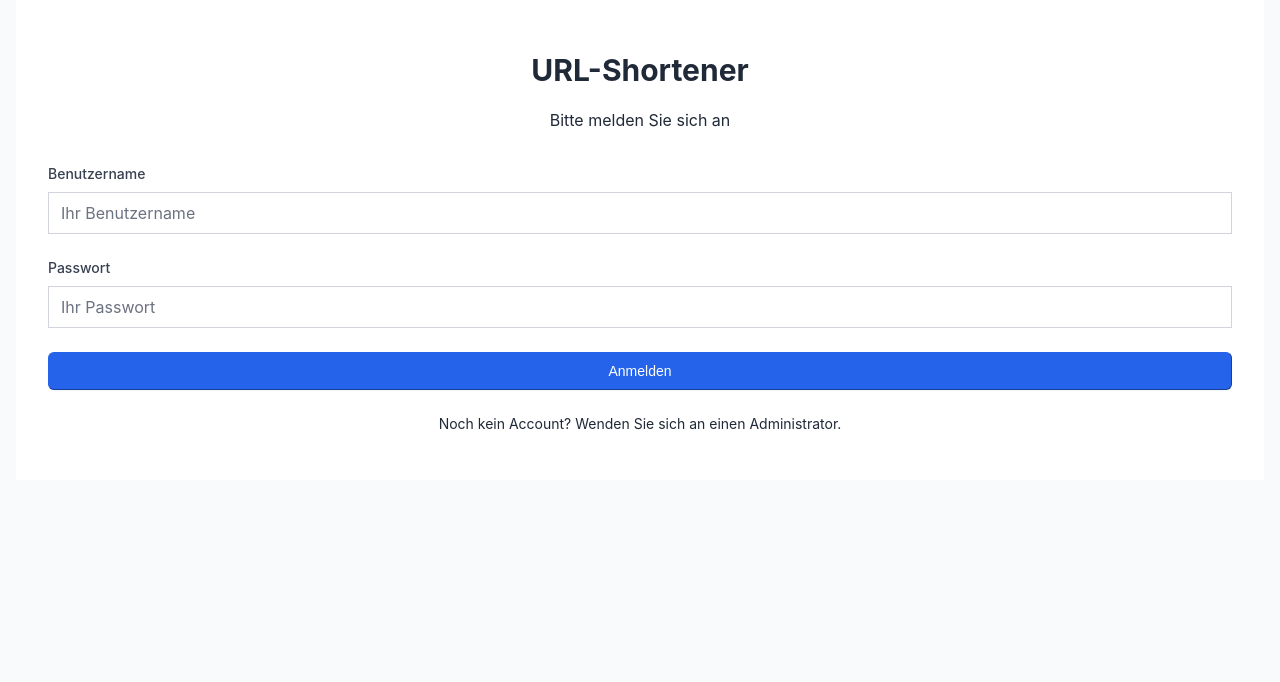
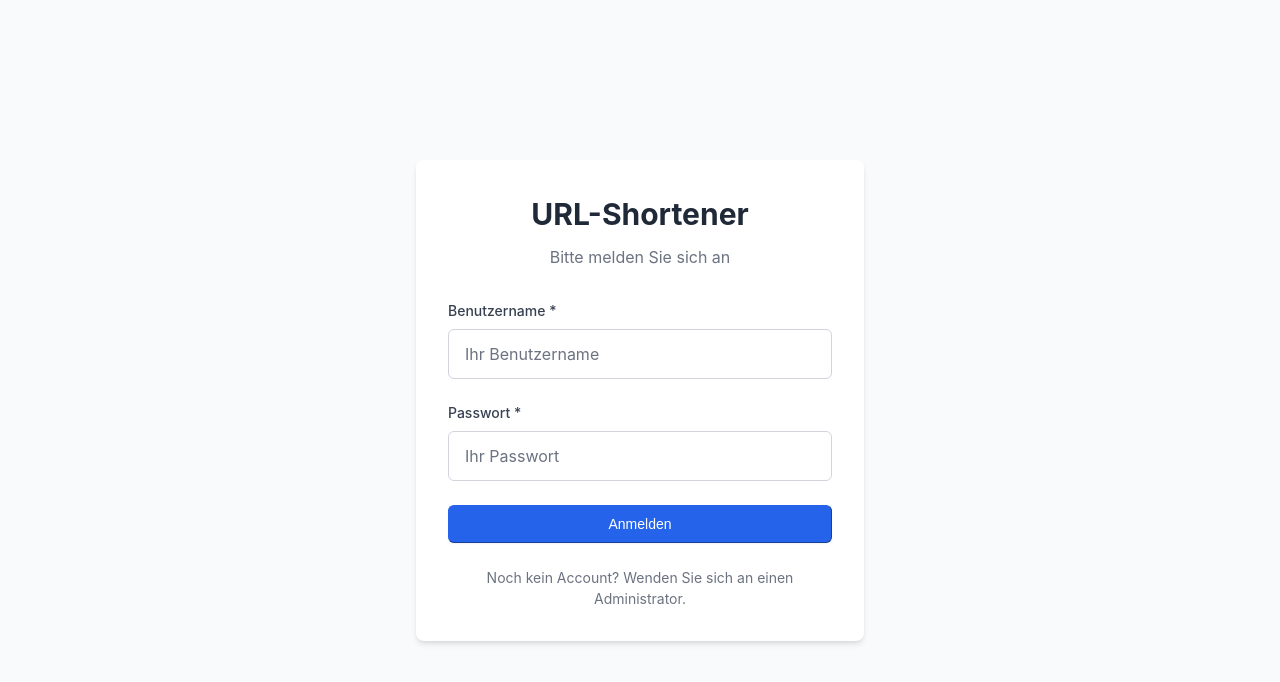
Before and after one commit to jschirrmacher/url-shortener, a Nuxt app: page /login in a window 1280 px wide. Shown: the top 682 px of the page. Built offline with nearby package versions, Linux system fonts and the light colour scheme; no server answers.

Commit message:
chore: simplify login page

```diff
--- a/assets/css/main.css
+++ b/assets/css/main.css
@@ -502,6 +502,40 @@ body {
 }
 
 /* Standard HTML-Elemente */
+h1 {
+  font-size: 1.875rem;
+  font-weight: bold;
+  color: var(--text-primary);
+  margin: 0 0 0.5rem 0;
+}
+
+p {
+  color: var(--text-secondary);
+  margin: 0;
+}
+
+form {
+  display: flex;
+  flex-direction: column;
+  gap: 1.5rem;
+}
+
+.error-message {
+  margin-top: 1rem;
+  padding: 0.75rem;
+  background-color: var(--error-bg);
+  border: 1px solid #fca5a5;
+  color: var(--error-color);
+  border-radius: 0.375rem;
+}
+
+.info-text {
+  margin-top: 1.5rem;
+  text-align: center;
+  font-size: 0.875rem;
+  color: var(--text-secondary);
+}
+
 input, textarea, select {
   font-family: inherit;
   font-size: inherit;
--- a/layouts/default.vue
+++ b/layouts/default.vue
@@ -14,7 +14,7 @@ const { user } = useAuth()
               <Logo class="h-12 w-auto" />
             </NuxtLink>
             <BaseButton
-              v-if="$route.path !== '/'"
+              v-if="$route.path !== '/' && $route.path !== '/login'"
               variant="ghost"
               size="sm"
               @click="$router.back()"
@@ -34,7 +34,7 @@ const { user } = useAuth()
               <UserMenu v-if="user" />
 
               <!-- Login Button (für nicht-eingeloggte Benutzer) -->
-              <NuxtLink v-else to="/login" class="login-button">
+              <NuxtLink v-else-if="$route.path !== '/login'" to="/login" class="login-button">
                 Anmelden
               </NuxtLink>
 
--- a/pages/login.vue
+++ b/pages/login.vue
@@ -8,14 +8,12 @@ onMounted(async (): Promise<void> => {
   }
 })
 
-// Reactive Data
 const username = ref<string>("")
 const password = ref<string>("")
 const loading = ref<boolean>(false)
 const error = ref<string>("")
 
-// Login Handler
-const login = async (): Promise<void> => {
+const login = async function(): Promise<void> {
   if (!username.value.trim() || !password.value.trim()) {
     error.value = "Bitte füllen Sie alle Felder aus"
     return
@@ -42,46 +40,38 @@ const login = async (): Promise<void> => {
 </script>
 
 <template>
-  <div class="min-h-screen bg-gray-100 flex items-center justify-center">
-    <div class="max-w-md w-full mx-4">
-      <div class="container-primary rounded-lg shadow-md p-8">
-        <div class="text-center mb-8">
-          <h1 class="text-3xl font-bold text-gray-800">URL-Shortener</h1>
-          <p class="text-gray-600 mt-2">Bitte melden Sie sich an</p>
+  <div class="login-page">
+    <div class="login-container">
+      <div class="login-card">
+        <div class="login-header">
+          <h1>URL-Shortener</h1>
+          <p>Bitte melden Sie sich an</p>
         </div>
-        <form class="space-y-6" @submit.prevent="login">
-          <div>
-            <label for="username" class="block text-sm font-medium text-gray-700 mb-2">Benutzername</label>
-            <input
+        <form @submit.prevent="login">
+          <FormField
             id="username"
             v-model="username"
+            label="Benutzername"
             type="text"
+            placeholder="Ihr Benutzername"
             required
-              autocomplete="username"
-              placeholder="Ihr Benutzername"
-              class="w-full px-3 py-2 border border-gray-300 rounded-md focus:outline-none focus:ring-2 focus:ring-blue-500"
-            >
-          </div>
-          <div>
-            <label for="password" class="block text-sm font-medium text-gray-700 mb-2">Passwort</label>
-            <input
+          />
+          <FormField
             id="password"
             v-model="password"
+            label="Passwort"
             type="password"
+            placeholder="Ihr Passwort"
             required
-              autocomplete="current-password"
-              placeholder="Ihr Passwort"
-              class="w-full px-3 py-2 border border-gray-300 rounded-md focus:outline-none focus:ring-2 focus:ring-blue-500"
-            >
-          </div>
+          />
           <BaseButton type="submit" variant="primary" :loading="loading" full-width>
             {{ loading ? "Wird angemeldet..." : "Anmelden" }}
           </BaseButton>
         </form>
         <!-- Error Message -->
-        <div v-if="error" class="mt-4 p-3 bg-red-100 border border-red-400 text-red-700 rounded">{{ error }}</div>
+        <div v-if="error" class="error-message">{{ error }}</div>
         <!-- Info -->
-        <div class="mt-6 text-center text-sm text-gray-600">
+        <div class="info-text">
           <p>Noch kein Account? Wenden Sie sich an einen Administrator.</p>
         </div>
       </div>
@@ -90,5 +80,30 @@ const login = async (): Promise<void> => {
 </template>
 
 <style scoped>
-/* Zusätzliche Styles falls nötig */
+.login-page {
+  min-height: 100vh;
+  background-color: var(--bg-secondary);
+  display: flex;
+  align-items: center;
+  justify-content: center;
+}
+
+.login-container {
+  max-width: 480px;
+  width: 100%;
+  margin: 0 auto;
+  padding: 0 1rem;
+}
+
+.login-card {
+  background-color: var(--bg-primary);
+  border-radius: 0.5rem;
+  box-shadow: var(--shadow-md);
+  padding: 2rem;
+}
+
+.login-header {
+  text-align: center;
+  margin-bottom: 2rem;
+}
 </style>
```
Lines whose indentation alone changed are shown as unchanged.
